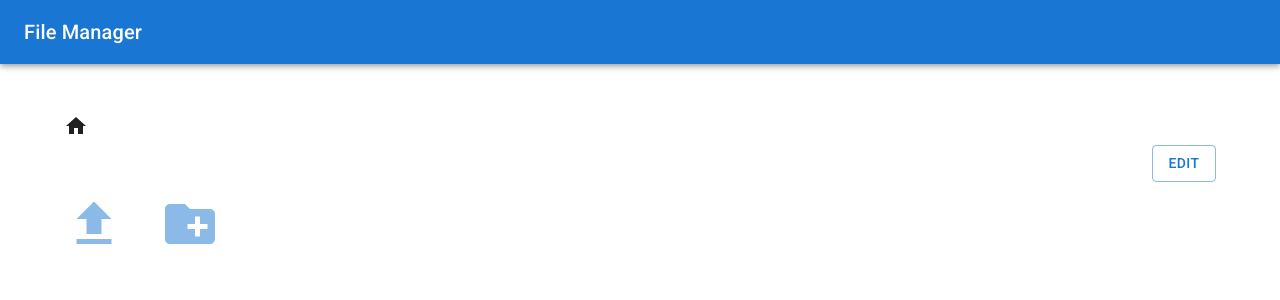
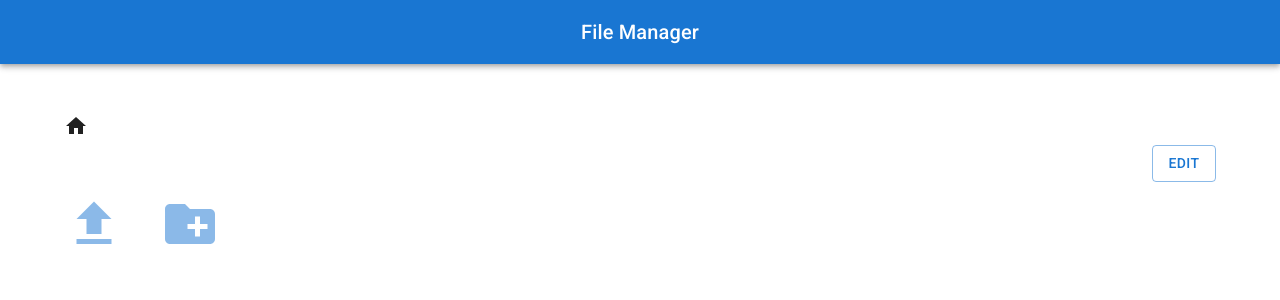
Before and after one commit to humam-abd/FileManager, a React (Create React App) app: page / in a window 1280 px wide. Shown: the top 300 px of the page. Built offline with nearby package versions, Linux system fonts and the light colour scheme.

Commit message:
Design fix

```diff
--- a/src/components/Header/index.styled.tsx
+++ b/src/components/Header/index.styled.tsx
@@ -1,6 +1,10 @@
 import styled from "@emotion/styled";
-import { Box } from "@mui/material";
+import { Box, Typography } from "@mui/material";
 
 export const StyledHeader = styled(Box)(() => ({
   flexGrow: 1,
 }));
+
+export const StyledTypography = styled(Typography)(() => ({
+  flexGrow: 1,
+}));
--- a/src/components/Header/index.tsx
+++ b/src/components/Header/index.tsx
@@ -1,16 +1,13 @@
 import React, { FC } from "react";
 import AppBar from "@mui/material/AppBar";
 import Toolbar from "@mui/material/Toolbar";
-import Typography from "@mui/material/Typography";
-import { StyledHeader } from "./index.styled";
+import { StyledHeader, StyledTypography } from "./index.styled";
 
 export const Header: FC = () => (
   <StyledHeader>
     <AppBar position="static">
       <Toolbar>
-        <Typography variant="h6" component="div">
-          File Manager
-        </Typography>
+        <StyledTypography variant="h6">File Manager</StyledTypography>
       </Toolbar>
     </AppBar>
   </StyledHeader>
```
